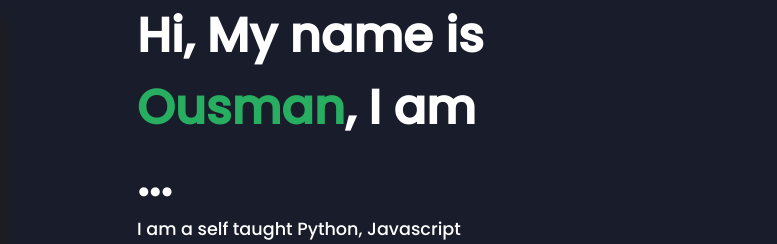
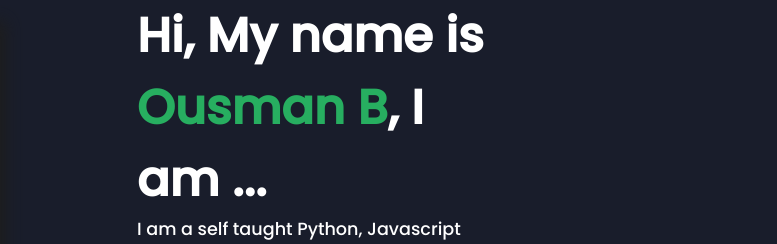
Before and after one commit to ousjaguraga/portfolio, a plain HTML site: page index.html in a window 1280 px wide. Shown: the top 244 px of the page, 503-1280 px from the left. Drawn offline with Linux system fonts and the light colour scheme.

Commit message:
demontration of ci cd

```diff
--- a/index.html
+++ b/index.html
@@ -24,7 +24,7 @@
             </div>
             <div class="right-header">
                 <h1 class="name">
-                    Hi, My name is <span>Ousman</span>, I am ...
+                    Hi, My name is <span>Ousman B</span>, I am ...
                 </h1>
                 <p>
                     I am a self taught Python, Javascript developer 👨🏾‍💻.
```
